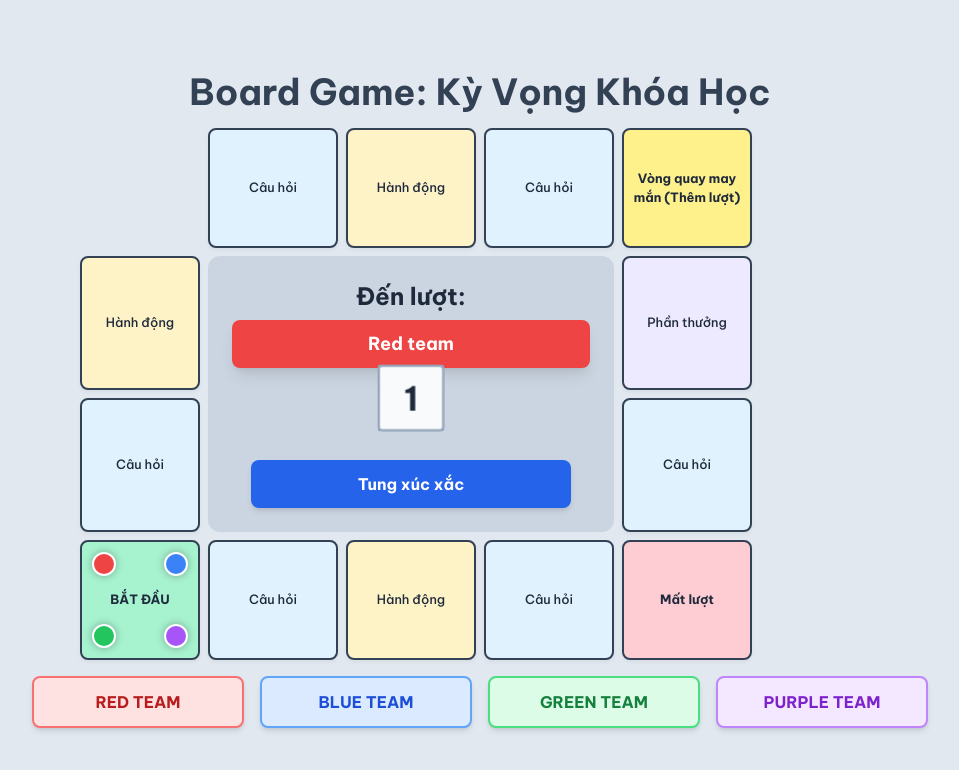
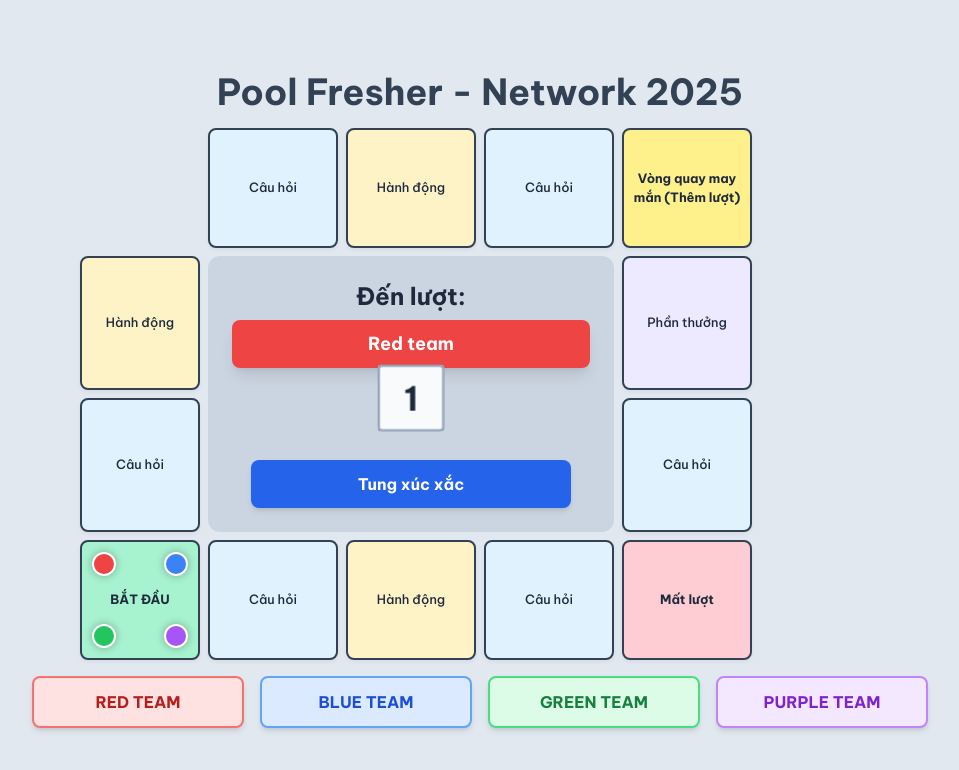
Before and after one commit to zundienn/game-canva-by-zun, a plain HTML site: page index.html in a window 1280 px wide. Shown: the whole page, without its empty margins (160-1119 px from the left). Drawn offline with nearby package versions, Linux system fonts and the light colour scheme.

Commit message:
Thay đổi tên trò chơi.html

```diff
--- a/index.html
+++ b/index.html
@@ -134,7 +134,7 @@
 <body class="bg-slate-200 text-slate-800 flex items-center justify-center min-h-screen p-4">
 
     <div class="w-full max-w-4xl mx-auto">
-        <h1 class="text-3xl md:text-4xl font-bold text-center mb-4 text-slate-700">Board Game: Kỳ Vọng Khóa Học</h1>
+        <h1 class="text-3xl md:text-4xl font-bold text-center mb-4 text-slate-700">Pool Fresher - Network 2025</h1>
 
         <div class="game-board">
             <!-- Các ô trên bàn cờ -->
```
